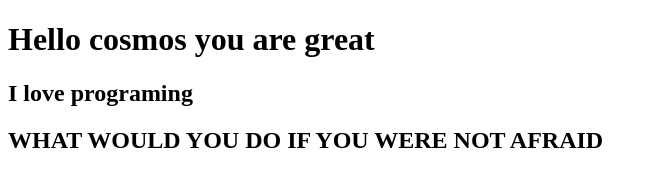
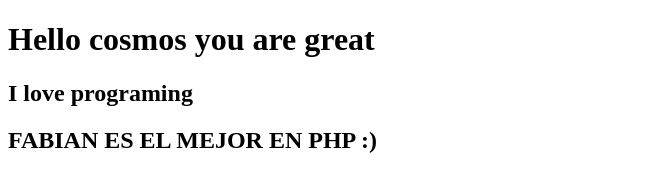
Before and after one commit to Rafaell416/devops-example, a website: page public/index.html in a window 1280 px wide. Shown: the whole page, without its empty margins (0-657 px from the left). Drawn offline with Linux system fonts and the light colour scheme.

Commit message:
new text

```diff
--- a/public/index.html
+++ b/public/index.html
@@ -7,6 +7,6 @@
   <body>
     <h1>Hello cosmos you are great</h1>
     <h2>I love programing</h2>
-    <h2>WHAT WOULD YOU DO IF YOU WERE NOT AFRAID</h2>
+    <h2>FABIAN ES EL MEJOR EN PHP :)</h2>
   </body>
 </html>
```
